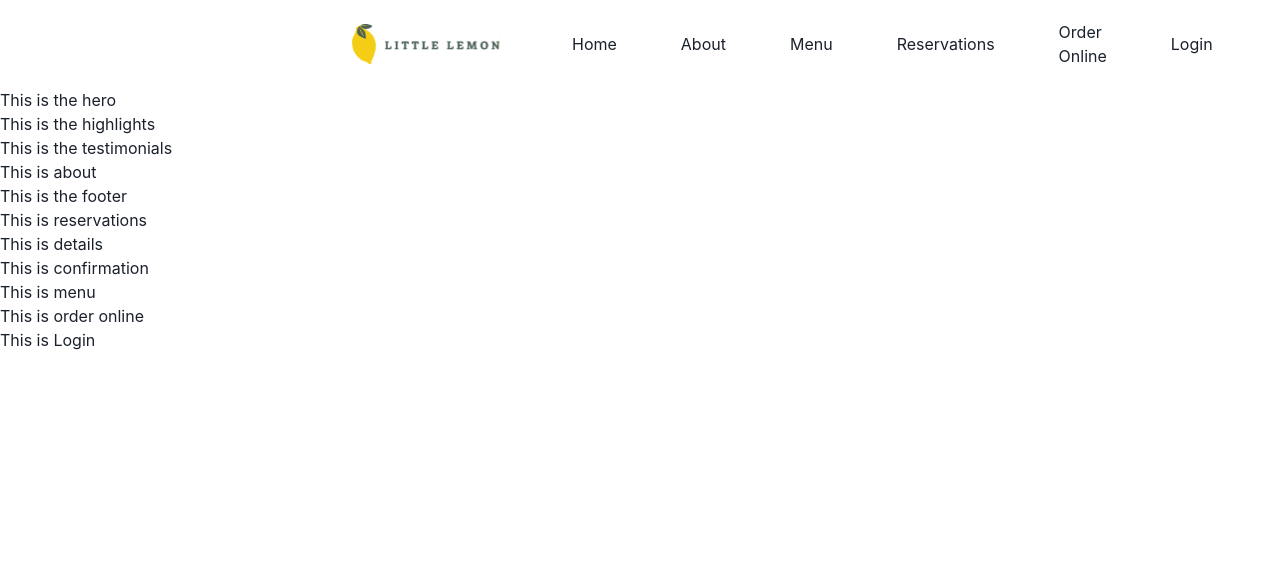
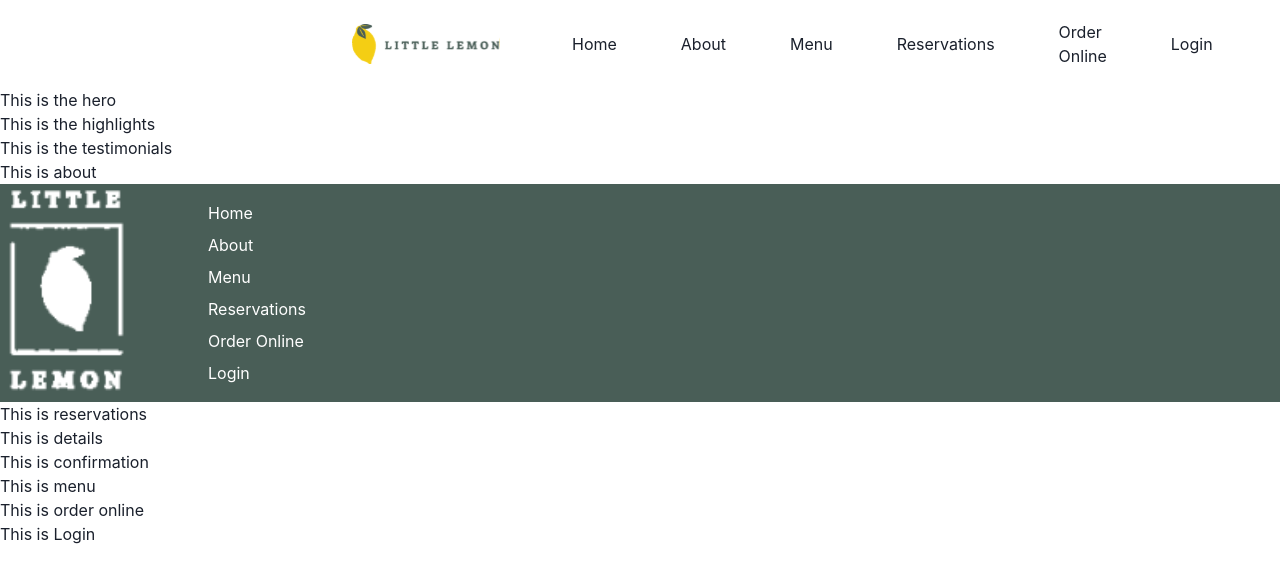
Before and after one commit to horoserp/Capstone, a React (Create React App) app: page / in a window 1280 px wide. Shown: the top 582 px of the page. Built offline with nearby package versions, Linux system fonts and the light colour scheme.

Commit message:
Modify Nav to accept props: -Determine direction. -Styling. Begin work on Footer component: -Add logo. -Add bottom nav.

```diff
--- a/src/Components/Footer.js
+++ b/src/Components/Footer.js
@@ -1,6 +1,26 @@
+import { Box, HStack, VStack } from "@chakra-ui/react";
+import monoLogo from '../Images/Logo Mono.png';
+import Nav from '../Components/Nav';
+
 function Footer() {
     return (
-        <footer>This is the footer</footer>
+        <footer>
+            <Box
+                w="100%"
+                bg="#495E57"
+                color="#ffffff"
+            >
+                <HStack>
+                    <img src={monoLogo} alt="Little Lemon white logo"/>
+                    <Nav
+                        first="row"
+                        second="column"
+                        px={16}
+                        spacing={2}
+                    />
+                </HStack>
+            </Box>
+        </footer>
     );
 }
 
--- a/src/Components/Header.js
+++ b/src/Components/Header.js
@@ -12,7 +12,14 @@ function Header() {
             >
                 <HStack>
                     <img src={logo} alt={"Little Lemon Logo"} />
-                    <Nav/>
+                    <Nav
+                        first="column"
+                        second="row"
+                        px={16}
+                        justify="space-between"
+                        align="center"
+                        spacing={16}
+                    />
                 </HStack>
             </Box>
         </header>
--- a/src/Components/Nav.js
+++ b/src/Components/Nav.js
@@ -1,6 +1,6 @@
-import { HStack } from "@chakra-ui/react";
+import { HStack, Stack } from "@chakra-ui/react";
 
-function Nav() {
+function Nav(props) {
     const noBullets = {
         listStyleType: 'none'
     }
@@ -12,11 +12,12 @@ function Nav() {
     return (
         <nav>
             <ul style={noBullets}>
-                <HStack
-                    px={16}
-                    justifyContent="space-between"
-                    alignItems="center"
-                    spacing={16}
+                <Stack
+                    direction={[props.first, props.second]}
+                    px={props.px}
+                    justifyContent={props.justify}
+                    alignItems={props.align}
+                    spacing={props.spacing}
                 >
                     <li><a href="" style={noUnderline}>Home</a></li>
                     <li><a href="" style={noUnderline}>About</a></li>
@@ -24,7 +25,7 @@ function Nav() {
                     <li><a href="" style={noUnderline}>Reservations</a></li>
                     <li><a href="" style={noUnderline}>Order Online</a></li>
                     <li><a href="" style={noUnderline}>Login</a></li>
-                </HStack>
+                </Stack>
             </ul>
         </nav>
     );
```
Also changed, not shown: src/Images/Logo Mono.png (added).
